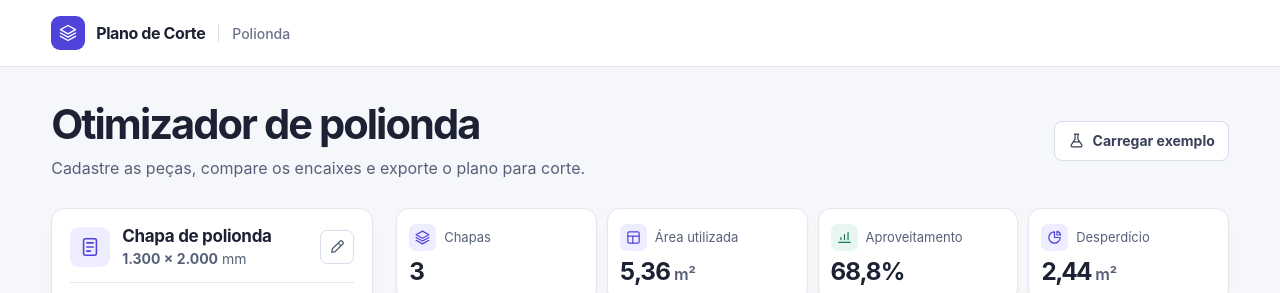
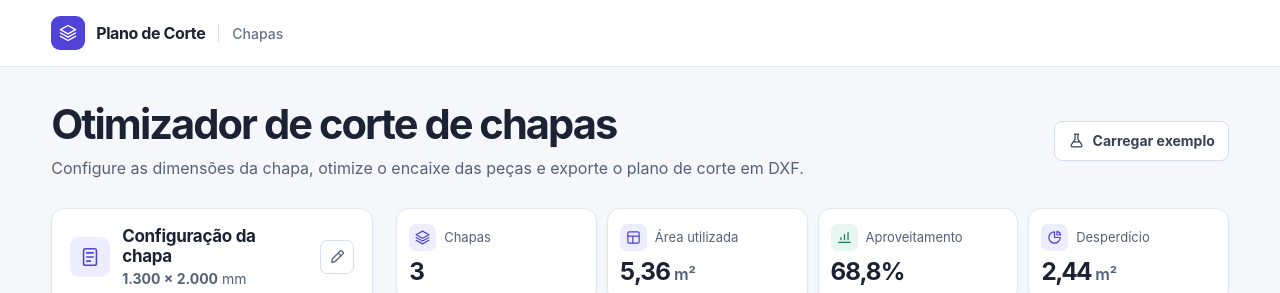
Before and after one commit to projetos-tech/Gerador-de-Aproveitamentos, a plain HTML site: page index.html in a window 1280 px wide. Shown: the top 293 px of the page. Drawn offline with Linux system fonts and the light colour scheme.

Commit message:
Atualiza o título para corte de chapas em geral

```diff
--- a/index.html
+++ b/index.html
@@ -3,9 +3,9 @@
 <head>
   <meta charset="utf-8">
   <meta name="viewport" content="width=device-width, initial-scale=1">
-  <meta name="description" content="Otimizador privado de planos de corte para chapas de polionda.">
+  <meta name="description" content="Otimize o corte de chapas com dimensões configuráveis e exporte o plano em DXF.">
   <meta name="theme-color" content="#f6f7fb">
-  <title>Plano de Corte · Polionda</title>
+  <title>Otimizador de corte de chapas</title>
   <link rel="icon" type="image/svg+xml" href="mark.svg">
   <link rel="stylesheet" href="app.css">
   <script type="module" src="app.js"></script>
@@ -17,7 +17,7 @@
         <span class="brand-mark" data-icon="layers"></span>
         <span>Plano de Corte</span>
         <span class="brand-line"></span>
-        <span class="brand-material">Polionda</span>
+        <span class="brand-material">Chapas</span>
       </div>
     </div>
   </header>
@@ -25,8 +25,8 @@
   <main>
     <section class="intro" aria-labelledby="title">
       <div>
-        <h1 id="title">Otimizador de polionda</h1>
-        <p>Cadastre as peças, compare os encaixes e exporte o plano para corte.</p>
+        <h1 id="title">Otimizador de corte de chapas</h1>
+        <p>Configure as dimensões da chapa, otimize o encaixe das peças e exporte o plano de corte em DXF.</p>
       </div>
       <button class="button secondary example-button" id="example" type="button"><span data-icon="flask"></span> Carregar exemplo</button>
     </section>
@@ -37,7 +37,7 @@
           <div class="material-top">
             <span class="section-icon" data-icon="sheet"></span>
             <div>
-              <h2 id="material-title">Chapa de polionda</h2>
+              <h2 id="material-title">Configuração da chapa</h2>
               <p><strong id="material-size">1.300 × 2.000</strong> mm</p>
             </div>
             <button type="button" id="edit-sheet" class="icon-button edit-sheet" title="Editar parâmetros da chapa" aria-label="Editar parâmetros da chapa"><span data-icon="edit"></span></button>
```
